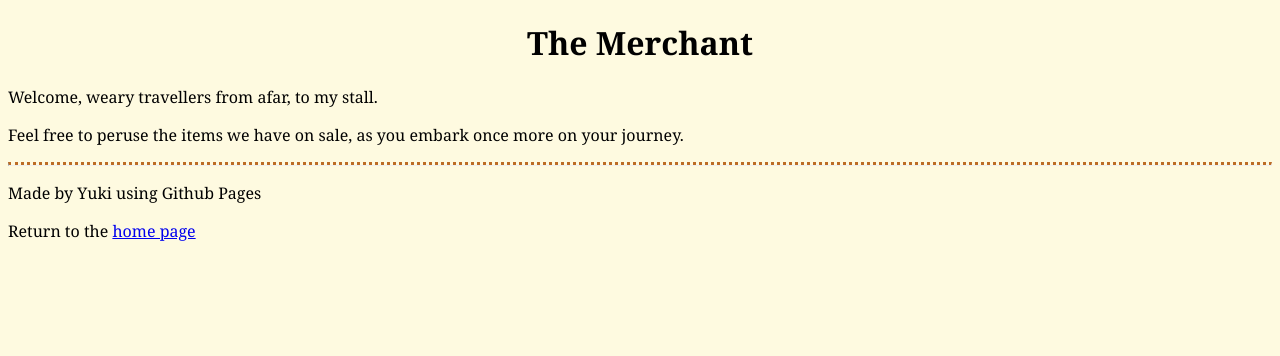
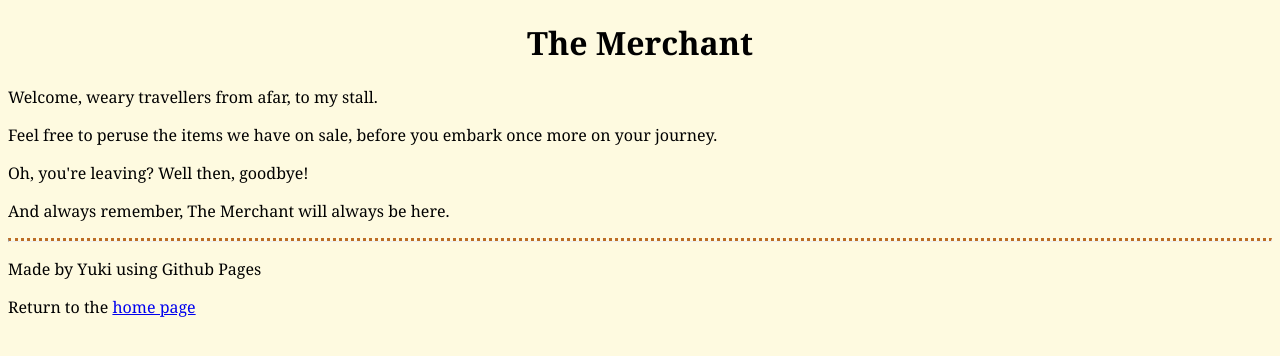
Before and after one commit to dvaraka/the-merchant, a Jekyll site: the page built from index.md, in a window 1280 px wide. Shown: the top 356 px of the page. Built offline with Jekyll 4.4.1, drawn with Linux system fonts in a browser that asks for light colours; our own code applies the rules of GitHub Pages for plain Markdown files.

Commit message:
Added... stuff

```diff
--- a/_layouts/default.html
+++ b/_layouts/default.html
@@ -6,5 +6,5 @@
 <body>
   {{ content }}
   <p>Made by Yuki using Github Pages</p>
-  <p>Return to the <a href="/index.md">home page</a></p>
+  <p>Return to the <a href="https://harzavad.github.io/the-merchant/">home page</a></p>
 </body>
--- a/index.md
+++ b/index.md
@@ -4,6 +4,8 @@
 <body>
   <h1 class="title">The Merchant</h1>
   <p>Welcome, weary travellers from afar, to my stall.</p>
-  <p>Feel free to peruse the items we have on sale, as you embark once more on your journey.</p>
+  <p>Feel free to peruse the items we have on sale, before you embark once more on your journey.</p>
+  <p>Oh, you're leaving? Well then, goodbye!</p>
+  <p>And always remember, The Merchant will always be here.</p>
   <hr class="divider_one">
 </body>
```
